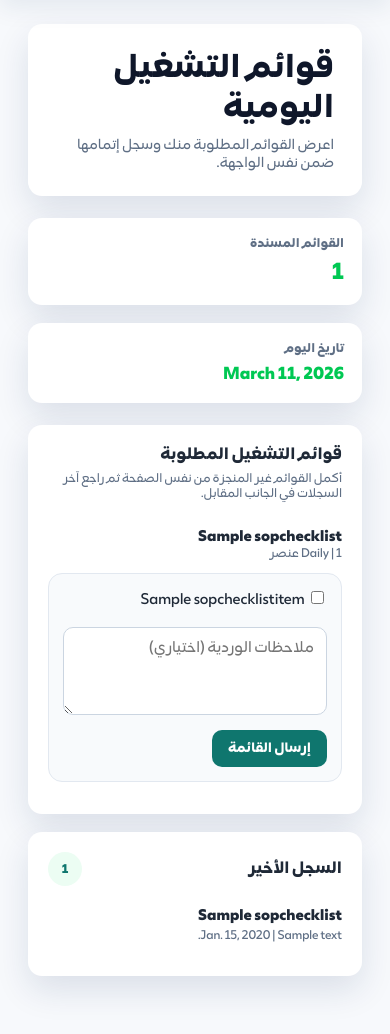
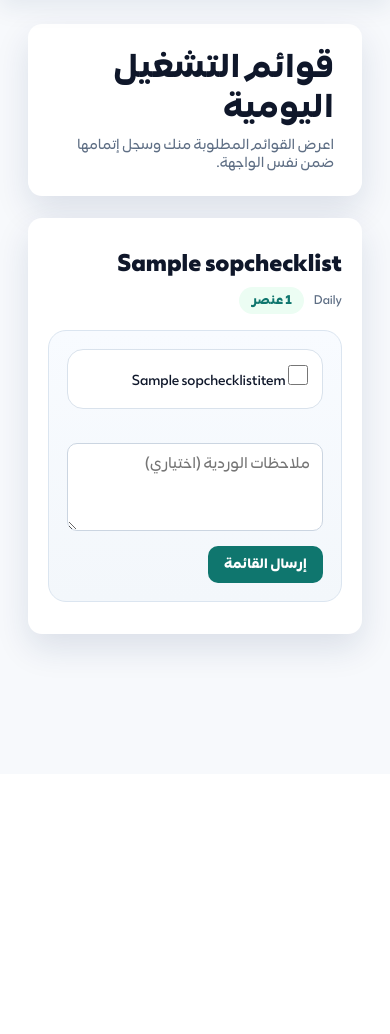
Before and after one commit to Akmoh1991/SkillBite, a Django app: page /employee/checklists/ in a window 390 px wide. Shown: the part 70-1104 px from the top of the page. After the commit the page ends 735 px from the top, so only its background shows below. Run offline with Django 5.2, Linux system fonts and the light colour scheme; a user stored in the database is signed in; tables that the repository leaves empty hold one stand-in row (values such as "Sample post").

Commit message:
improved checklist

```diff
--- a/templates/accounts-templates/employee-checklists.html
+++ b/templates/accounts-templates/employee-checklists.html
@@ -5,41 +5,193 @@
 {% block hero_text %}اعرض القوائم المطلوبة منك وسجل إتمامها ضمن نفس الواجهة.{% endblock %}
 
 {% block content %}
-<section class="stats">
-  <div class="stat-card">
-    <h4>القوائم المسندة</h4>
-    <span>{{ assigned_checklists|length }}</span>
-  </div>
-  <div class="stat-card">
-    <h4>تاريخ اليوم</h4>
-    <span style="font-size:18px;">{{ today }}</span>
-  </div>
-</section>
+<style>
+  .employee-checklists-layout{
+    grid-template-columns:minmax(0, 1fr);
+  }
 
-<section class="content-layout">
+  .employee-checklist-card{
+    padding:28px;
+  }
+
+  .employee-checklist-entry{
+    padding:0;
+    border:0;
+  }
+
+  .employee-checklist-entry + .employee-checklist-entry{
+    margin-top:22px;
+    padding-top:22px;
+    border-top:1px solid #e2e8f0;
+  }
+
+  .employee-checklist-header{
+    display:flex;
+    align-items:flex-start;
+    justify-content:space-between;
+    gap:16px;
+    margin-bottom:16px;
+  }
+
+  .employee-checklist-title{
+    margin:0;
+    font-size:31px;
+    font-weight:800;
+    color:#0f172a;
+  }
+
+  .employee-checklist-meta{
+    display:flex;
+    align-items:center;
+    gap:10px;
+    flex-wrap:wrap;
+    margin-top:8px;
+  }
+
+  .employee-checklist-count{
+    display:inline-flex;
+    align-items:center;
+    gap:6px;
+    padding:6px 12px;
+    border-radius:999px;
+    background:#ecfdf3;
+    color:#0f766e;
+    font-size:13px;
+    font-weight:700;
+  }
+
+  .employee-checklist-form{
+    margin-top:0;
+    padding:18px;
+    border-radius:18px;
+    background:linear-gradient(180deg, #f8fbff 0%, #f3f7fb 100%);
+    border:1px solid #dbe5f0;
+  }
+
+  .employee-checklist-items{
+    display:grid;
+    gap:12px;
+    margin-bottom:16px;
+  }
+
+  .employee-checklist-item{
+    position:relative;
+    display:flex;
+    align-items:flex-start;
+    gap:14px;
+    padding:14px 16px;
+    border:1px solid #d9e2ec;
+    border-radius:16px;
+    background:#fff;
+    transition:border-color .2s ease, box-shadow .2s ease, transform .2s ease;
+    cursor:pointer;
+  }
+
+  .employee-checklist-item:hover{
+    border-color:#98d5ad;
+    box-shadow:0 10px 24px rgba(15, 118, 110, .08);
+    transform:translateY(-1px);
+  }
+
+  .employee-checklist-item input[type="checkbox"]{
+    width:20px;
+    height:20px;
+    margin:2px 0 0;
+    accent-color:#0f766e;
+    flex:0 0 auto;
+    cursor:pointer;
+  }
+
+  .employee-checklist-item-text{
+    flex:1;
+    font-size:15px;
+    line-height:1.8;
+    color:#0f172a;
+  }
+
+  .employee-checklist-notes{
+    width:100%;
+    min-height:110px;
+    box-sizing:border-box;
+    padding:14px 16px;
+    border-radius:14px;
+    border:1px solid #cbd5e1;
+    font:inherit;
+    background:#fff;
+    resize:vertical;
+    margin:0 0 16px;
+  }
+
+  .employee-checklist-notes:focus{
+    outline:none;
+    border-color:#0f766e;
+    box-shadow:0 0 0 4px rgba(15, 118, 110, .12);
+  }
+
+  .employee-checklist-actions{
+    display:flex;
+    justify-content:flex-start;
+  }
+
+  .employee-checklist-complete{
+    margin-top:14px;
+  }
+
+  @media (max-width:768px){
+    .employee-checklist-card{
+      padding:20px;
+    }
+
+    .employee-checklist-header{
+      flex-direction:column;
+      align-items:flex-start;
+    }
+
+    .employee-checklist-title{
+      font-size:25px;
+    }
+
+    .employee-checklist-item{
+      padding:13px 14px;
+    }
+  }
+</style>
+
+<section class="content-layout employee-checklists-layout">
   <div class="layout-main">
-    <div class="card">
-      <div class="card-intro">
-        <div>
-          <h2>قوائم التشغيل المطلوبة</h2>
-          <p>أكمل القوائم غير المنجزة من نفس الصفحة ثم راجع آخر السجلات في الجانب المقابل.</p>
-        </div>
-      </div>
+    <div class="card employee-checklist-card">
       <ul class="list">
         {% for checklist in assigned_checklists %}
-          <li>
-            <strong>{{ checklist.title }}</strong>
-            <div class="meta">{{ checklist.get_frequency_display }} | {{ checklist.items.count }} عنصر</div>
+          <li class="employee-checklist-entry">
+            <div class="employee-checklist-header">
+              <div>
+                <strong class="employee-checklist-title">{{ checklist.title }}</strong>
+                <div class="employee-checklist-meta">
+                  <span class="meta">{{ checklist.get_frequency_display }}</span>
+                  <span class="employee-checklist-count">{{ checklist.items.count }} عنصر</span>
+                </div>
+              </div>
+            </div>
+
             {% if checklist.id in today_completions %}
-              <div style="margin-top:10px;"><span class="pill">مكتملة اليوم</span></div>
+              <div class="employee-checklist-complete">
+                <span class="pill">مكتملة اليوم</span>
+              </div>
             {% else %}
-              <form class="checklist-form" method="post" action="{% url 'employee_checklist_complete' checklist.id %}">
+              <form class="checklist-form employee-checklist-form" method="post" action="{% url 'employee_checklist_complete' checklist.id %}">
                 {% csrf_token %}
-                {% for item in checklist.items.all %}
-                  <label><input type="checkbox" name="item_ids" value="{{ item.id }}"> {{ item.title }}</label>
-                {% endfor %}
-                <textarea name="notes" placeholder="ملاحظات الوردية (اختياري)"></textarea>
-                <button class="btn" type="submit">إرسال القائمة</button>
+                <div class="employee-checklist-items">
+                  {% for item in checklist.items.all %}
+                    <label class="employee-checklist-item">
+                      <input type="checkbox" name="item_ids" value="{{ item.id }}">
+                      <span class="employee-checklist-item-text">{{ item.title }}</span>
+                    </label>
+                  {% endfor %}
+                </div>
+                <textarea class="employee-checklist-notes" name="notes" placeholder="ملاحظات الوردية (اختياري)"></textarea>
+                <div class="employee-checklist-actions">
+                  <button class="btn" type="submit">إرسال القائمة</button>
+                </div>
               </form>
             {% endif %}
           </li>
@@ -49,24 +201,5 @@
       </ul>
     </div>
   </div>
-
-  <div class="layout-side">
-    <div class="card">
-      <div class="list-head">
-        <h2>السجل الأخير</h2>
-        <span class="list-count">{{ recent_checklist_completions|length }}</span>
-      </div>
-      <ul class="list">
-        {% for completion in recent_checklist_completions %}
-          <li>
-            <strong>{{ completion.checklist.title }}</strong><br>
-            <span class="meta">{{ completion.completed_for }}{% if completion.notes %} | {{ completion.notes }}{% endif %}</span>
-          </li>
-        {% empty %}
-          <li class="muted">لا يوجد سجل تشغيلي حتى الآن.</li>
-        {% endfor %}
-      </ul>
-    </div>
-  </div>
 </section>
 {% endblock %}
```
